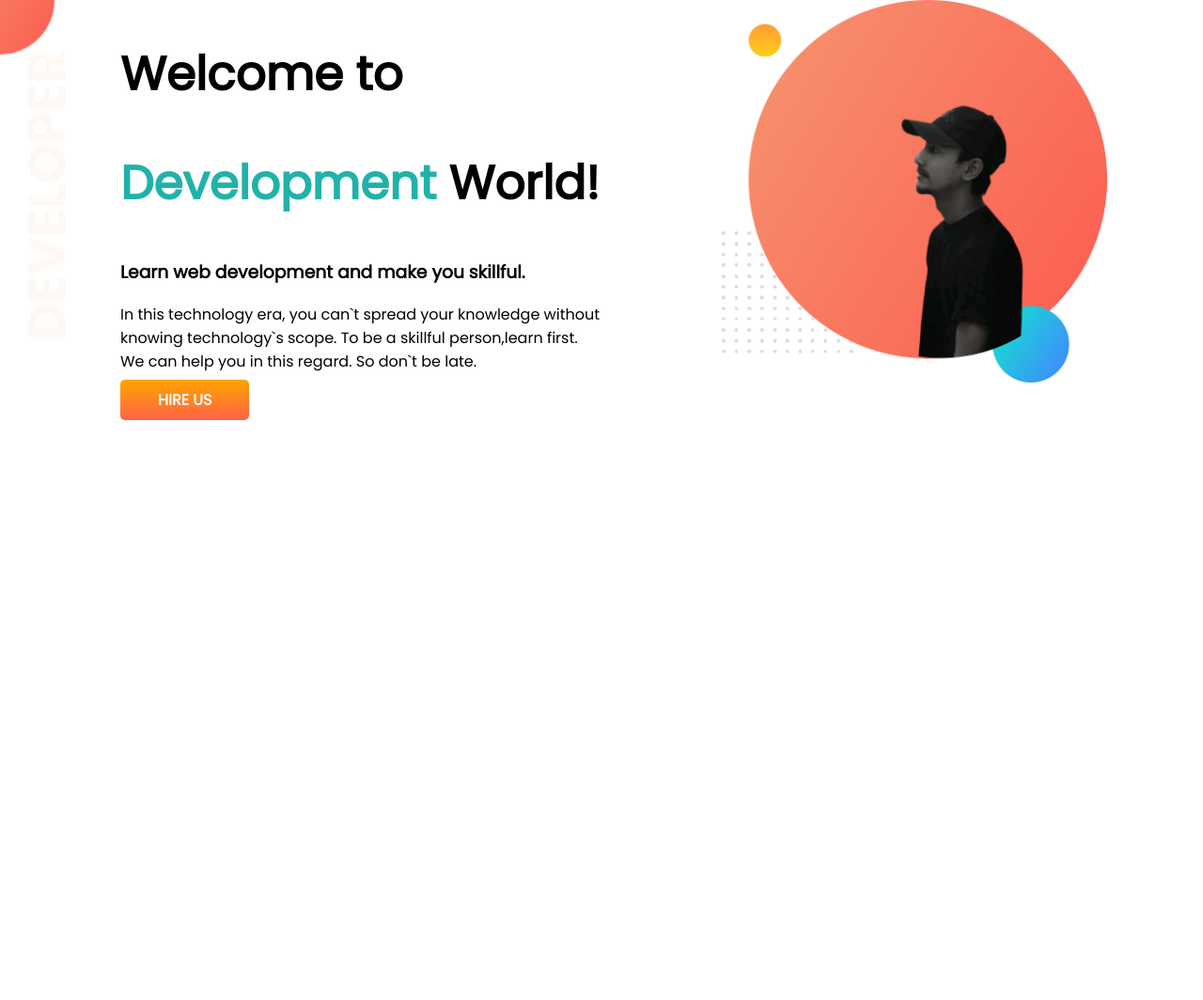
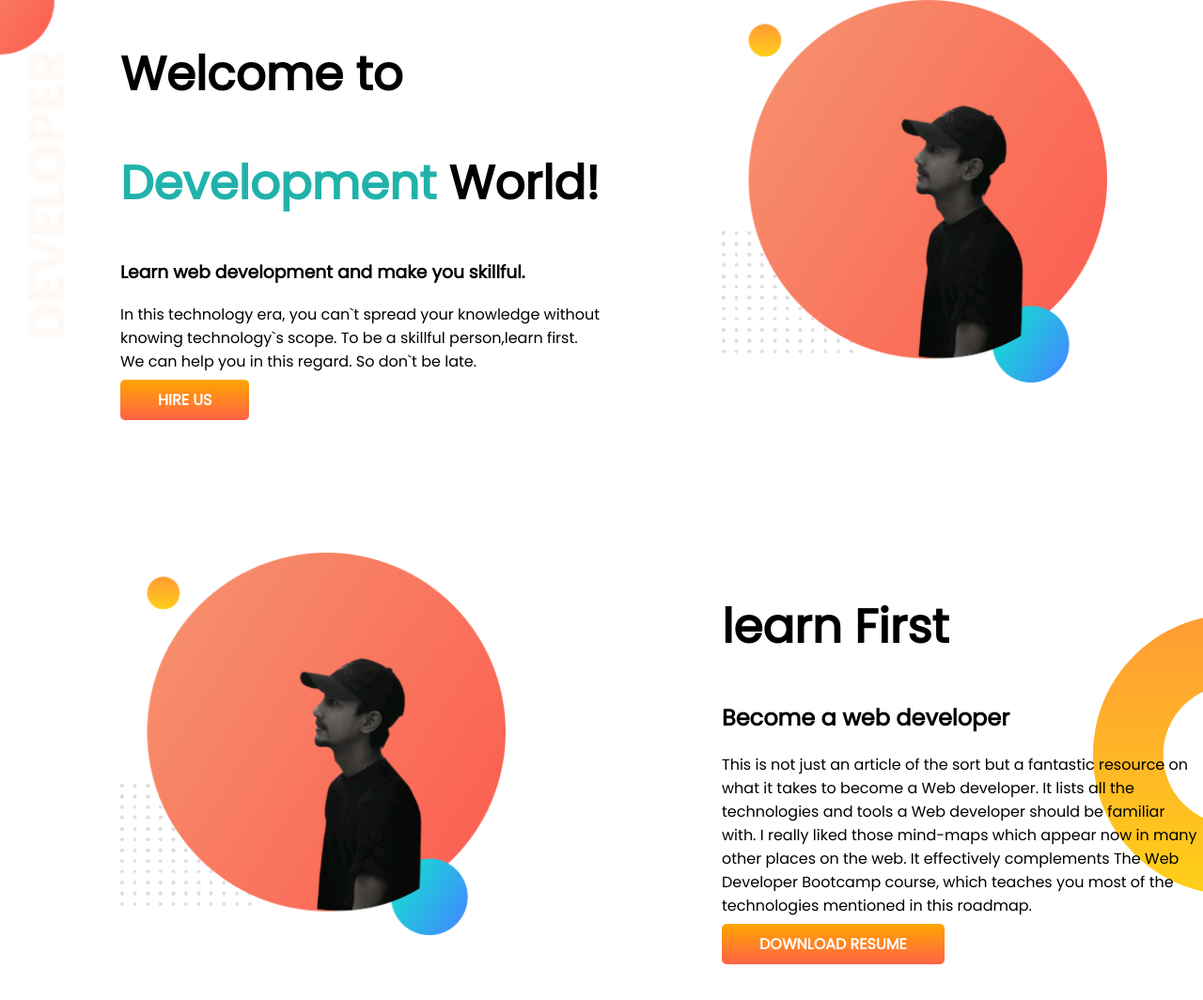
Before and after one commit to mdrabbi15516/development-portfolio, a plain HTML site: page index.html in a window 1280 px wide. Shown: the whole page at 94% size. Before the commit the page ends 800 px from the top, so only its background shows below. Drawn offline with Linux system fonts and the light colour scheme.

Commit message:
third push

```diff
--- a/index.html
+++ b/index.html
@@ -28,6 +28,22 @@
             <img src="images/my-bg.png" alt="">
         </div>
     </section>
+    <section class="top-banner-2">
+        <div class=section-1>
+            <img src="images/my-bg.png" alt="">
+
+        </div>
+        <div class=section-1>
+            <h1>learn First</h1>
+            <h2>Become a web developer</h2>
+            <p>This is not just an article of the sort but a fantastic resource on what it takes to become a Web
+                developer. It lists all the technologies and tools a Web developer should be familiar with.
+                I really liked those mind-maps which appear now in many other places on the web. It effectively
+                complements The Web Developer Bootcamp course, which teaches you most of the technologies mentioned in
+                this roadmap.</p>
+            <a class="link-button" target="_blank"
+                href="https://www.facebook.com/profile.php?id=100011195264940">DOWNLOAD RESUME</a>
+    </section>
 </body>
 
 </html>
--- a/style.css
+++ b/style.css
@@ -10,6 +10,7 @@ h1{
 }
 section{
     display:flex;
+    margin-bottom: 150px;
 }
 .section-1{
     width:50%;
@@ -32,3 +33,8 @@ section{
     background-repeat: no-repeat;
 
 }
+.top-banner-2{
+    background-image: url(images/dream-bg.png);
+    background-repeat: no-repeat;
+    background-position: right;
+}
```
